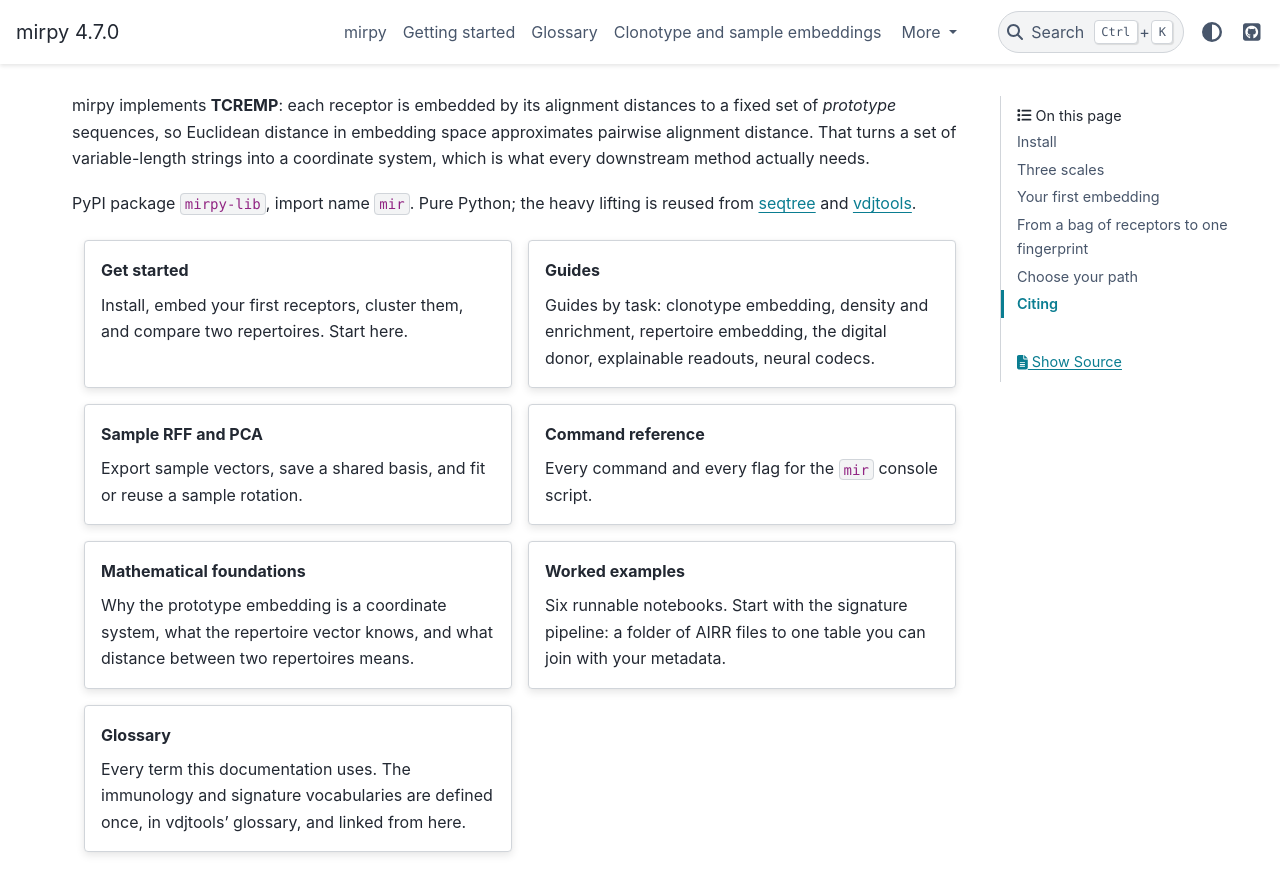
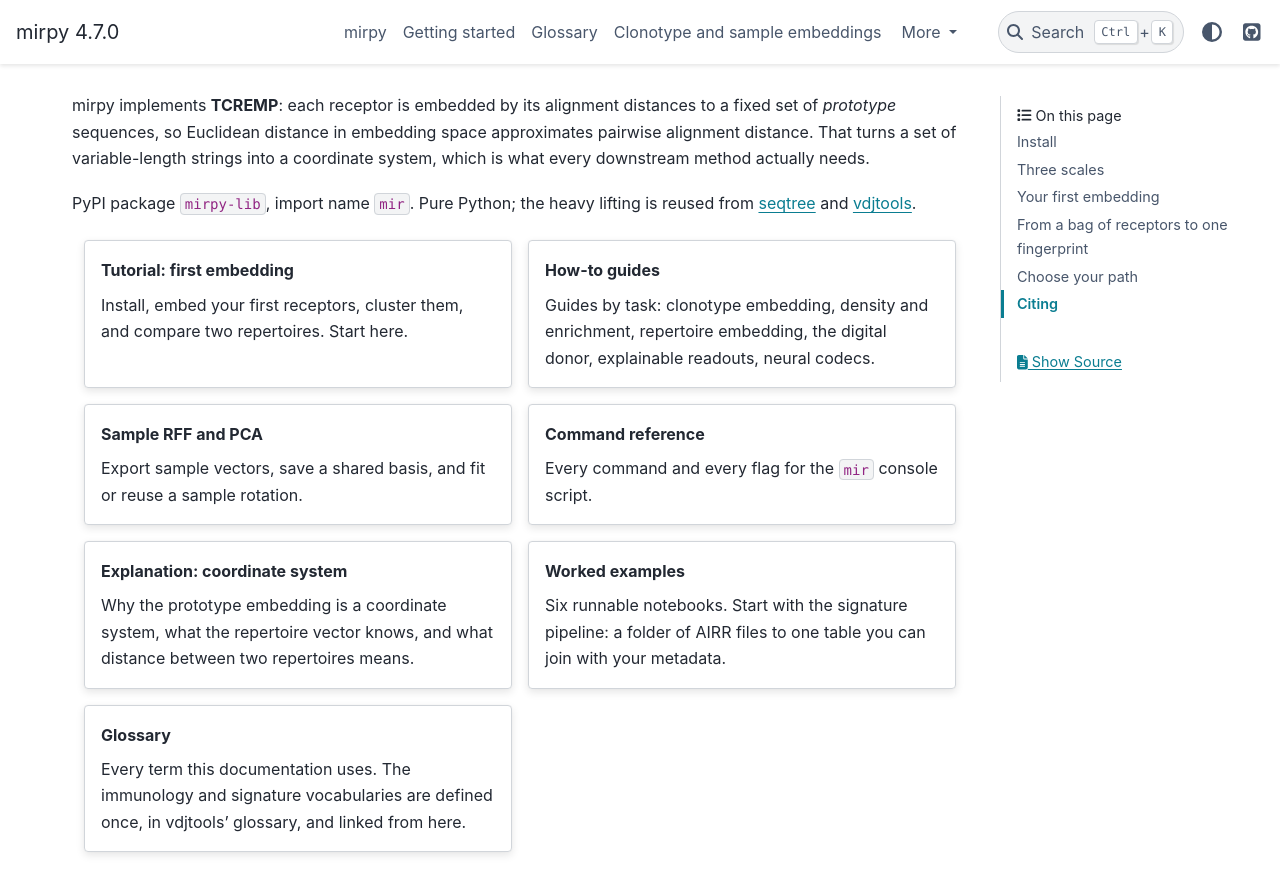
Before and after one commit to antigenomics/mirpy, a Sphinx documentation site: the page built from docs/index.rst, in a window 1280 px wide and 900 px high, scrolled down 434 px. Shown: the top 894 px of the window. Built offline with Sphinx 7.4.7 and the PyData theme 0.15.4, drawn with Linux system fonts in a browser that asks for light colours.

```diff
--- a/docs/cli.rst
+++ b/docs/cli.rst
@@ -1,7 +1,7 @@
 Command reference
 =================
 
-``pip install mirpy-lib`` installs one ``mir`` command with embedding, PCA and signature subcommands. This page lists each
+``pip install mirpy-lib`` installs one ``mir`` command with embedding, PCA, signature and reference commands. This page lists each
 one, what it is for, and the options that change an answer rather than only a path.
 
 ``mir <command> --help`` is the authoritative list of flags and defaults -- it is generated from the
--- a/docs/index.rst
+++ b/docs/index.rst
@@ -32,13 +32,13 @@
    :gutter: 3
    :margin: 4 4 0 0
 
-   .. grid-item-card:: Get started
+   .. grid-item-card:: Tutorial: first embedding
       :link: getting-started
       :link-type: doc
 
       Install, embed your first receptors, cluster them, and compare two repertoires. Start here.
 
-   .. grid-item-card:: Guides
+   .. grid-item-card:: How-to guides
       :link: usage
       :link-type: doc
 
@@ -57,7 +57,7 @@
 
       Every command and every flag for the ``mir`` console script.
 
-   .. grid-item-card:: Mathematical foundations
+   .. grid-item-card:: Explanation: coordinate system
       :link: math
       :link-type: doc
 
@@ -225,7 +225,7 @@
 
 .. toctree::
    :hidden:
-   :caption: Getting started
+   :caption: Tutorials
    :maxdepth: 2
 
    self
@@ -234,7 +234,7 @@
 
 .. toctree::
    :hidden:
-   :caption: Guides
+   :caption: How-to guides
    :maxdepth: 2
 
    embeddings
@@ -253,7 +253,7 @@
 
 .. toctree::
    :hidden:
-   :caption: How it works
+   :caption: Explanation
    :maxdepth: 2
 
    math
--- a/docs/usage.rst
+++ b/docs/usage.rst
@@ -340,6 +340,10 @@
      - ``0``, allocated CPUs
      - Resolved against the CPU allocation, then passed to the neighbour-search estimator.
        ``None`` selects one worker; negative counts are relative to the allocation.
+   * - Signature cohort
+     - ``rsig_cohort(..., n_jobs=N)`` / ``mir signature --jobs N``
+     - ``1``, serial
+     - ``0`` requests allocated CPUs. Workers share frozen panels and keep inner kernels serial.
    * - BLAS: PCA, RFF, matmul
      - shared runtime limits
      - 1 thread
```
Also changed, not shown: 4 other files.
